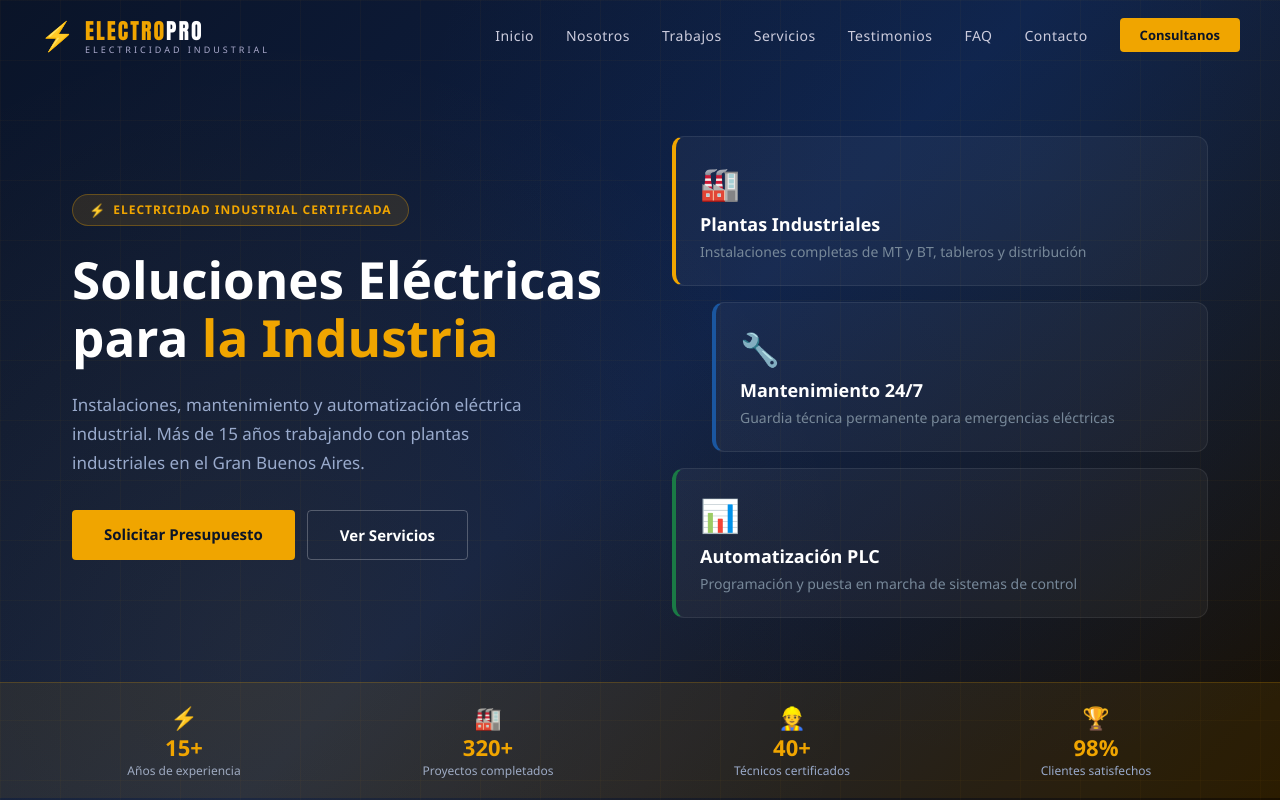
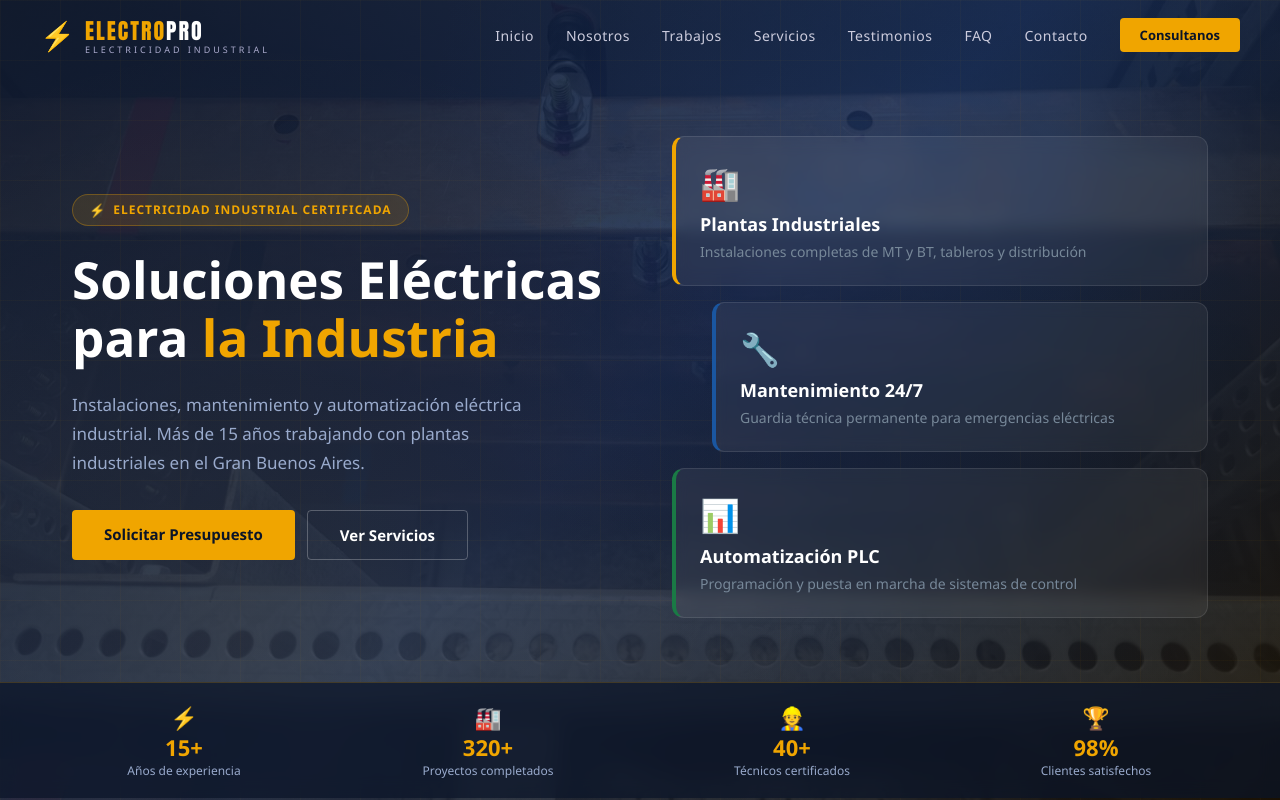
Before and after one commit to alexislacour8/DV_electricidad, a React (Vite) app: page / in a window 1280 px wide. Shown: the top 800 px of the page. Built offline with nearby package versions, Linux system fonts and the light colour scheme.

Commit message:
se comitea cambio de banner

```diff
--- a/src/components/Hero.jsx
+++ b/src/components/Hero.jsx
@@ -1,3 +1,12 @@
+import img1 from "../img/WhatsApp Image 2026-05-12 at 23.38.27.jpeg";
+import img2 from "../img/WhatsApp Image 2026-05-12 at 23.38.28 (2).jpeg";
+import img3 from "../img/WhatsApp Image 2026-05-12 at 23.38.30.jpeg";
+import img4 from "../img/WhatsApp Image 2026-05-12 at 23.38.31 (2).jpeg";
+import img5 from "../img/WhatsApp Image 2026-05-12 at 23.38.28 (4).jpeg";
+
+const bannerImages = [img5, img2, img3, img4, img1];
+const randomBanner = bannerImages[Math.floor(Math.random() * bannerImages.length)];
+
 const STATS = [
   { icon: "⚡", value: "15+", label: "Años de experiencia" },
   { icon: "🏭", value: "320+", label: "Proyectos completados" },
@@ -11,16 +20,30 @@ export default function Hero() {
       id="inicio"
       style={{
         minHeight: "100vh",
-        background: "linear-gradient(135deg, #0a1428 0%, #0f2045 50%, #1a1000 100%)",
+        position: "relative",
         display: "flex",
         flexDirection: "column",
         justifyContent: "center",
-        position: "relative",
         overflow: "hidden",
         paddingTop: 70,
       }}
     >
-      {/* Background effects */}
+      {/* Imagen de fondo */}
+      <div style={{
+        position: "absolute", inset: 0,
+        backgroundImage: `url(${randomBanner})`,
+        backgroundSize: "cover",
+        backgroundPosition: "center",
+        backgroundRepeat: "no-repeat",
+      }} />
+
+      {/* Capa oscura encima de la imagen */}
+      <div style={{
+        position: "absolute", inset: 0,
+        background: "linear-gradient(135deg, rgba(10,20,40,0.92) 0%, rgba(15,32,69,0.85) 50%, rgba(26,16,0,0.90) 100%)",
+      }} />
+
+      {/* Efectos de color encima */}
       <div style={{
         position: "absolute", inset: 0,
         backgroundImage: `radial-gradient(circle at 20% 80%, rgba(240,165,0,0.08) 0%, transparent 50%),
@@ -89,8 +112,9 @@ export default function Hero() {
             { icon: "📊", title: "Automatización PLC", desc: "Programación y puesta en marcha de sistemas de control", color: "#1a7a45" },
           ].map((card) => (
             <div key={card.title} style={{
-              background: "rgba(255,255,255,0.04)",
-              border: `1px solid rgba(255,255,255,0.08)`,
+              background: "rgba(255,255,255,0.06)",
+              backdropFilter: "blur(8px)",
+              border: `1px solid rgba(255,255,255,0.1)`,
               borderLeft: `4px solid ${card.color}`,
               borderRadius: 12, padding: "1.5rem",
               marginLeft: card.offset ? 40 : 0,
@@ -105,8 +129,11 @@ export default function Hero() {
 
       {/* Stats bar */}
       <div style={{
-        background: "rgba(240,165,0,0.08)", borderTop: "1px solid rgba(240,165,0,0.2)",
+        background: "rgba(10,20,40,0.7)",
+        backdropFilter: "blur(10px)",
+        borderTop: "1px solid rgba(240,165,0,0.2)",
         padding: "1.2rem 2rem",
+        position: "relative", zIndex: 1,
       }}>
         <div style={{
           maxWidth: 1200, margin: "0 auto",
```
